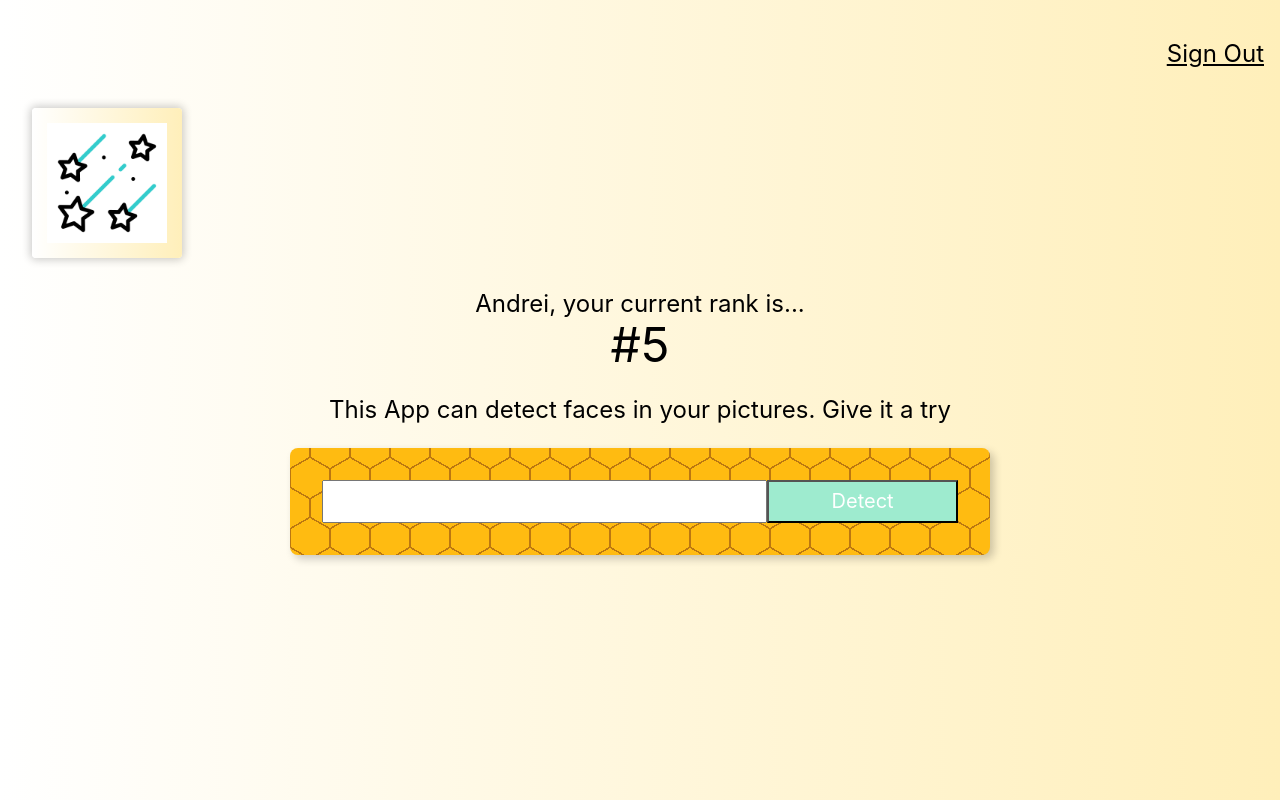
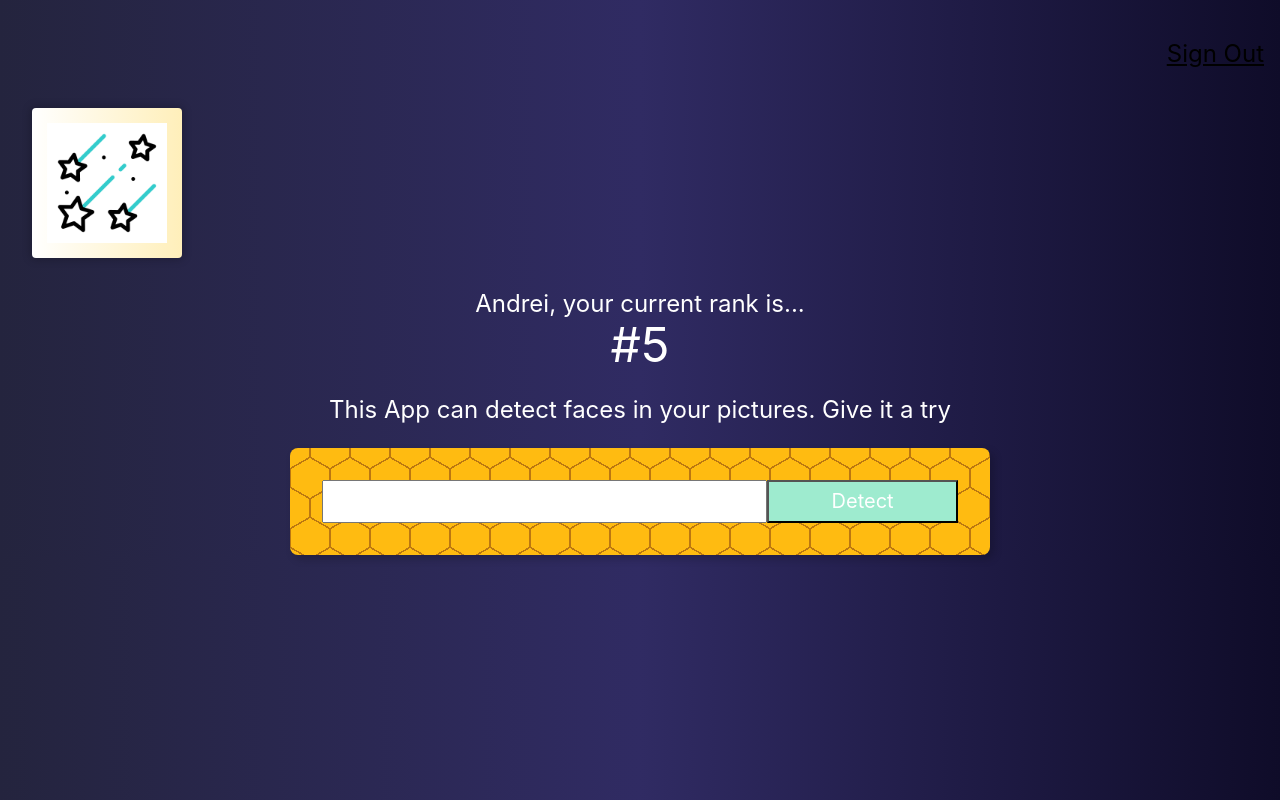
Before and after one commit to pichborithk/face-recognition, a React (Create React App) app: page / in a window 1280 px wide. Built offline with nearby package versions, Linux system fonts and the light colour scheme.

Commit message:
add particles

```diff
--- a/package.json
+++ b/package.json
@@ -6,11 +6,15 @@
     "@testing-library/jest-dom": "^5.16.5",
     "@testing-library/react": "^13.4.0",
     "@testing-library/user-event": "^13.5.0",
+    "install": "^0.13.0",
     "react": "^18.2.0",
     "react-dom": "^18.2.0",
     "react-parallax-tilt": "^1.7.78",
     "react-scripts": "5.0.1",
+    "react-tsparticles": "^2.7.1",
     "tachyons": "^4.12.0",
+    "tsparticles": "^2.7.1",
+    "tsparticles-slim": "^2.7.1",
     "web-vitals": "^2.1.4"
   },
   "scripts": {
--- a/src/App.css
+++ b/src/App.css
@@ -1,6 +1,9 @@
 .center {
   display: flex;
   justify-content: center;
+}
+.zindex {
+  z-index: 1;
 }
 
 /* Default Style from React */
--- a/src/App.js
+++ b/src/App.js
@@ -1,4 +1,5 @@
 import React from 'react';
+import Particles from './components/Particles/Particles';
 import Navigation from './components/Navigation/Navigation';
 import Logo from './components/Logo/Logo';
 import Rank from './components/Rank/Rank';
@@ -8,6 +9,7 @@ import './App.css';
 function App() {
   return (
     <div className='App'>
+      <Particles />
       <Navigation />
       <Logo />
       <Rank />
--- a/src/components/ImageLinkForm/ImageLinkForm.js
+++ b/src/components/ImageLinkForm/ImageLinkForm.js
@@ -4,11 +4,11 @@ import './ImageLinkForm.css';
 const ImageLinkForm = () => {
   return (
     <>
-      <p className='f3'>
+      <p className='f3 white'>
         {'This App can detect faces in your pictures. Give it a try'}
       </p>
       <div className='center'>
-        <div className='center form pa4 br3 shadow-5'>
+        <div className='center form pa4 br3 shadow-5 zindex'>
           <input className='f4 pa2 w-70 center' type='text' />
           <button className='w-30 grow f4 link ph3 pv2 dib white bg-light-green pointer'>
             Detect
--- /dev/null
+++ b/src/components/Particles/Particles.js
@@ -0,0 +1,33 @@
+import React, { useCallback, useMemo } from 'react';
+import Particles from 'react-tsparticles';
+import { loadSlim } from 'tsparticles-slim';
+
+const ParticlesContainer = () => {
+  const options = useMemo(() => {
+    return {
+      fullScreen: {
+        zIndex: 0,
+      },
+      interactivity: {
+        events: {
+          onClick: { enable: true, mode: 'push' },
+          onHover: { enable: true, mode: 'repulse' },
+        },
+        modes: { repulse: { distance: 100 }, push: { quantity: 10 } },
+      },
+      particles: {
+        links: { enable: true, distance: 120 },
+        move: { enable: true, speed: { min: 1, max: 5 } },
+        size: { value: { min: 1, max: 3 } },
+        opacity: { value: { min: 0.1, max: 0.7 } },
+      },
+    };
+  }, []);
+  const particlesInit = useCallback((engine) => {
+    loadSlim(engine);
+  }, []);
+
+  return <Particles init={particlesInit} options={options} />;
+};
+
+export default ParticlesContainer;
--- a/src/components/Rank/Rank.js
+++ b/src/components/Rank/Rank.js
@@ -3,8 +3,8 @@ import React from 'react';
 const Rank = () => {
   return (
     <>
-      <div className='f3'>{'Andrei, your current rank is...'}</div>
-      <div className='f1'>{'#5'}</div>
+      <div className='f3 white'>{'Andrei, your current rank is...'}</div>
+      <div className='f1 white'>{'#5'}</div>
     </>
   );
 };
--- a/src/index.css
+++ b/src/index.css
@@ -5,18 +5,19 @@ body {
     sans-serif;
   -webkit-font-smoothing: antialiased;
   -moz-osx-font-smoothing: grayscale;
-  background: #ffefba; /* fallback for old browsers */
+  background: #0f0c29; /* fallback for old browsers */
   background: -webkit-linear-gradient(
     to right,
-    #ffffff,
-    #ffefba
+    #24243e,
+    #302b63,
+    #0f0c29
   ); /* Chrome 10-25, Safari 5.1-6 */
   background: linear-gradient(
     to right,
-    #ffffff,
-    #ffefba
+    #24243e,
+    #302b63,
+    #0f0c29
   ); /* W3C, IE 10+/ Edge, Firefox 16+, Chrome 26+, Opera 12+, Safari 7+ */
-  /* W3C, IE 10+/ Edge, Firefox 16+, Chrome 26+, Opera 12+, Safari 7+ */
 }
 
 code {
```
Also changed, not shown: 1 other file (tests, documents, lock files or other folders).
